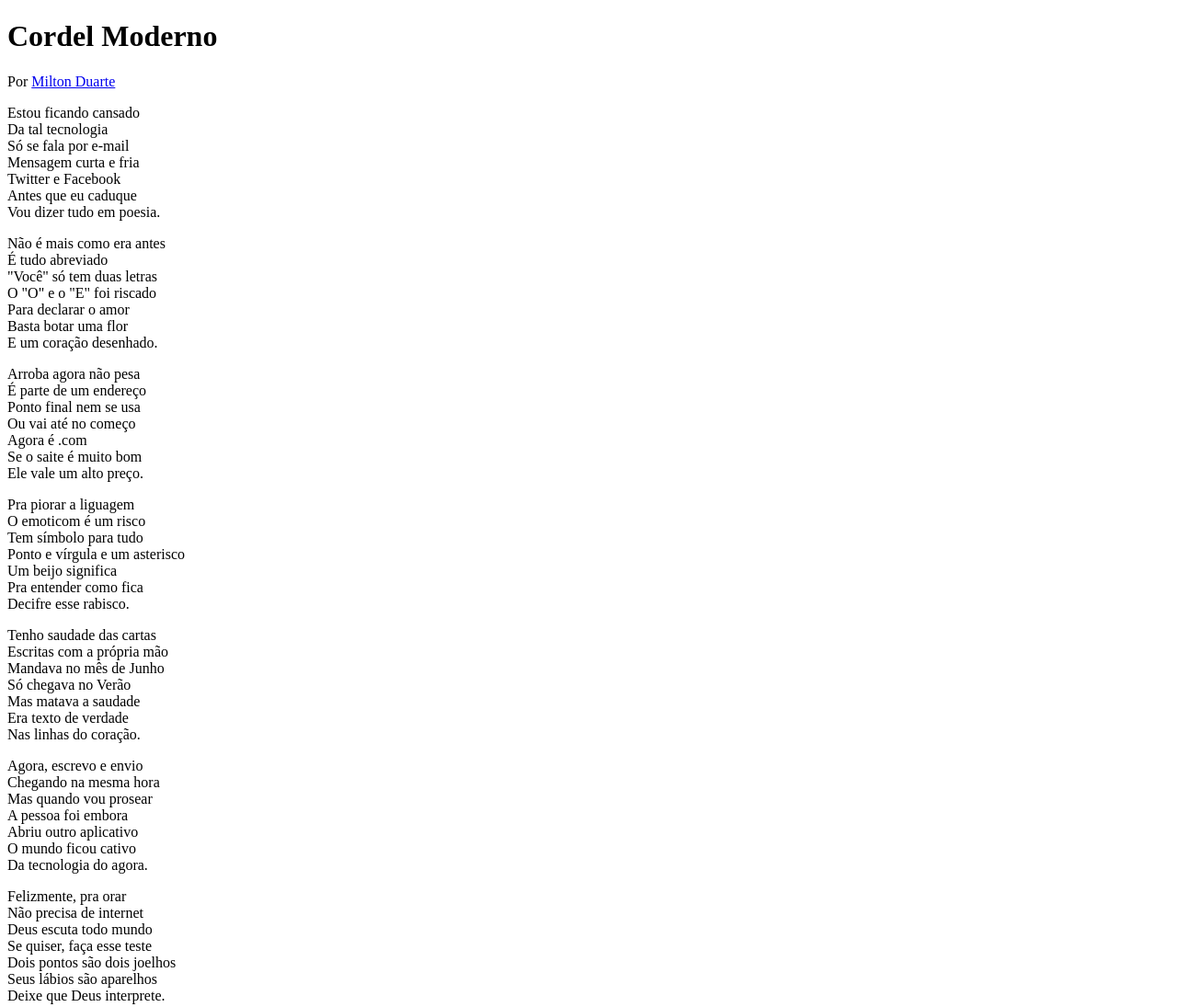
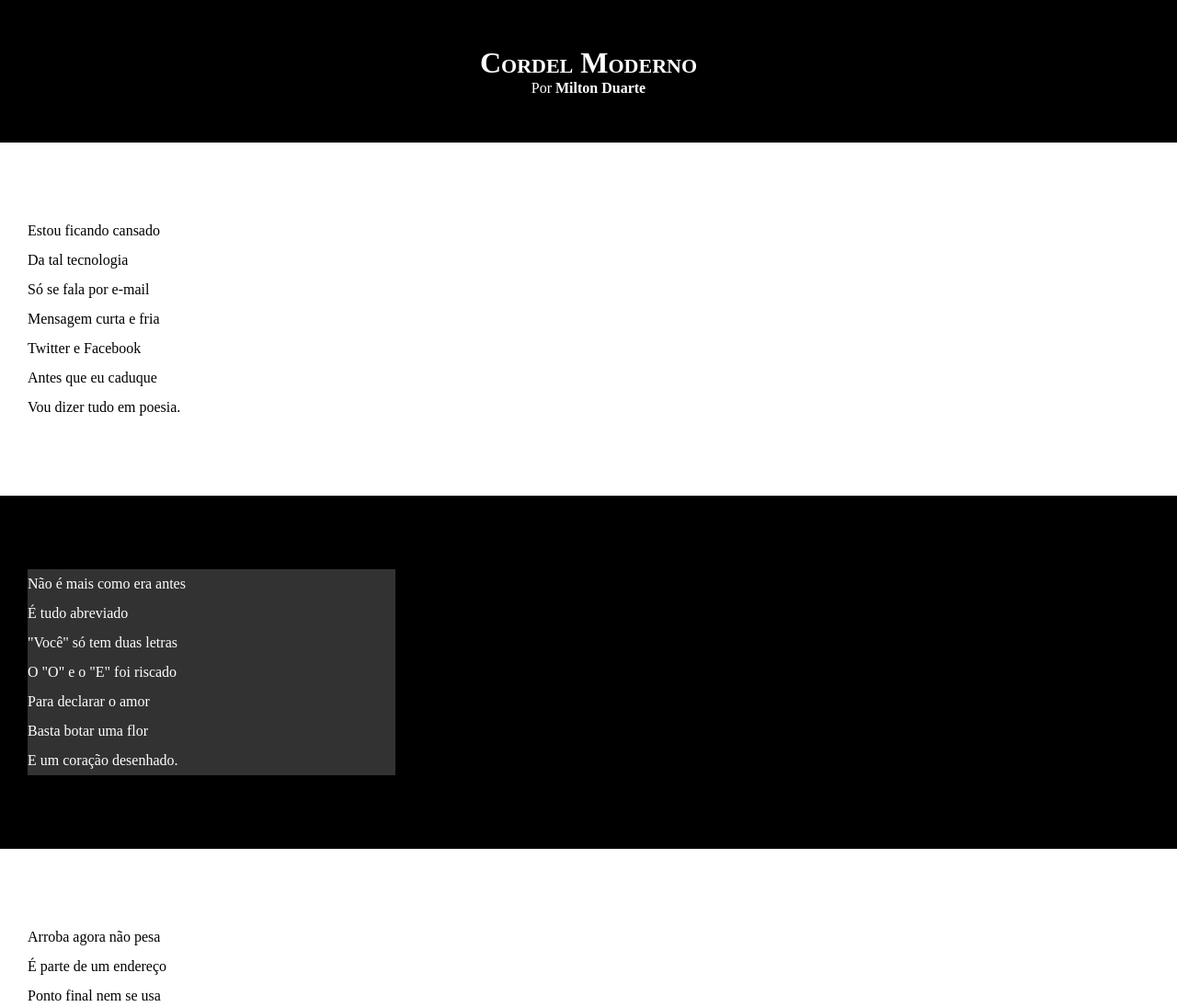
Before and after one commit to santanadegustavo/html-css, a plain HTML site: page desafios/df12/cordel.html in a window 1280 px wide. Shown: the top 1095 px of the page at 92% size. Drawn offline with Linux system fonts and the light colour scheme.

Commit message:
atualizei estilos de textos e blocos

```diff
--- a/desafios/df12/cordel.html
+++ b/desafios/df12/cordel.html
@@ -14,7 +14,7 @@
               </p>
         </header>
 
-    <section>
+    <section class="normal">
         <p>
             Estou ficando cansado <br>
             Da tal tecnologia <br>
@@ -26,7 +26,7 @@
         </p>
     </section>
 
-    <section>
+    <section class="imagem">
         <p>
             Não é mais como era antes <br>
             É tudo abreviado <br>
@@ -38,7 +38,7 @@
         </p>
     </section>
 
-    <section>
+    <section class="normal">
         <p>
             Arroba agora não pesa <br>
             É parte de um endereço <br>
@@ -48,9 +48,7 @@
             Se o saite é muito bom <br>
             Ele vale um alto preço.
         </p>
-    </section>
 
-    <section>
         <p>
             Pra piorar a liguagem <br>
             O emoticom é um risco <br>
@@ -62,7 +60,7 @@
         </p>
     </section>
 
-    <section>
+    <section class="imagem">
         <p>
             Tenho saudade das cartas <br>
             Escritas com a própria mão <br>
@@ -74,7 +72,7 @@
         </p>
     </section>
 
-    <section>
+    <section class="normal">
         <p>
             Agora, escrevo e envio <br>
             Chegando na mesma hora <br>
@@ -84,9 +82,6 @@
             O mundo ficou cativo <br>
             Da tecnologia do agora.
         </p>
-    </section>
-
-    <section>
         <p>
             Felizmente, pra orar <br>
             Não precisa de internet <br>
--- a/desafios/df12/estilo/style.css
+++ b/desafios/df12/estilo/style.css
@@ -1 +1,65 @@
 @charset "UTF-8";
+
+*{
+    margin: 0px;
+    padding: 0px;
+}
+
+html, body{
+    min-height: 100vh;
+    background-color: darkgrey;
+}
+
+header{
+    background-color: black;
+    color: white;
+    text-align: center;
+}
+
+header > h1{
+    padding-top: 50px;
+    font-variant: small-caps;
+}
+
+header > p{
+    padding-bottom: 50px;
+}
+
+header a, footer a{
+    color: white;
+    font-weight: bolder;
+    text-decoration: none;
+}
+
+header a:hover, footer a:hover{
+    text-decoration: underline;
+}
+
+section{
+    padding-top: 10vh;
+    padding-bottom: 10vh;
+    padding-left: 30px;
+    line-height: 2em;
+}
+
+section.normal{
+    background-color: white;
+    color: black;
+}
+
+section.imagem{
+    background-color: rgb(0, 0, 0);
+    color: white;
+}
+
+section.imagem > p{
+    background-color: rgb(51, 50, 50);
+    width: 400px;
+}
+
+footer{
+    background-color: black;
+    color: white;
+    padding: 10px;
+    text-align: center;
+}
```
